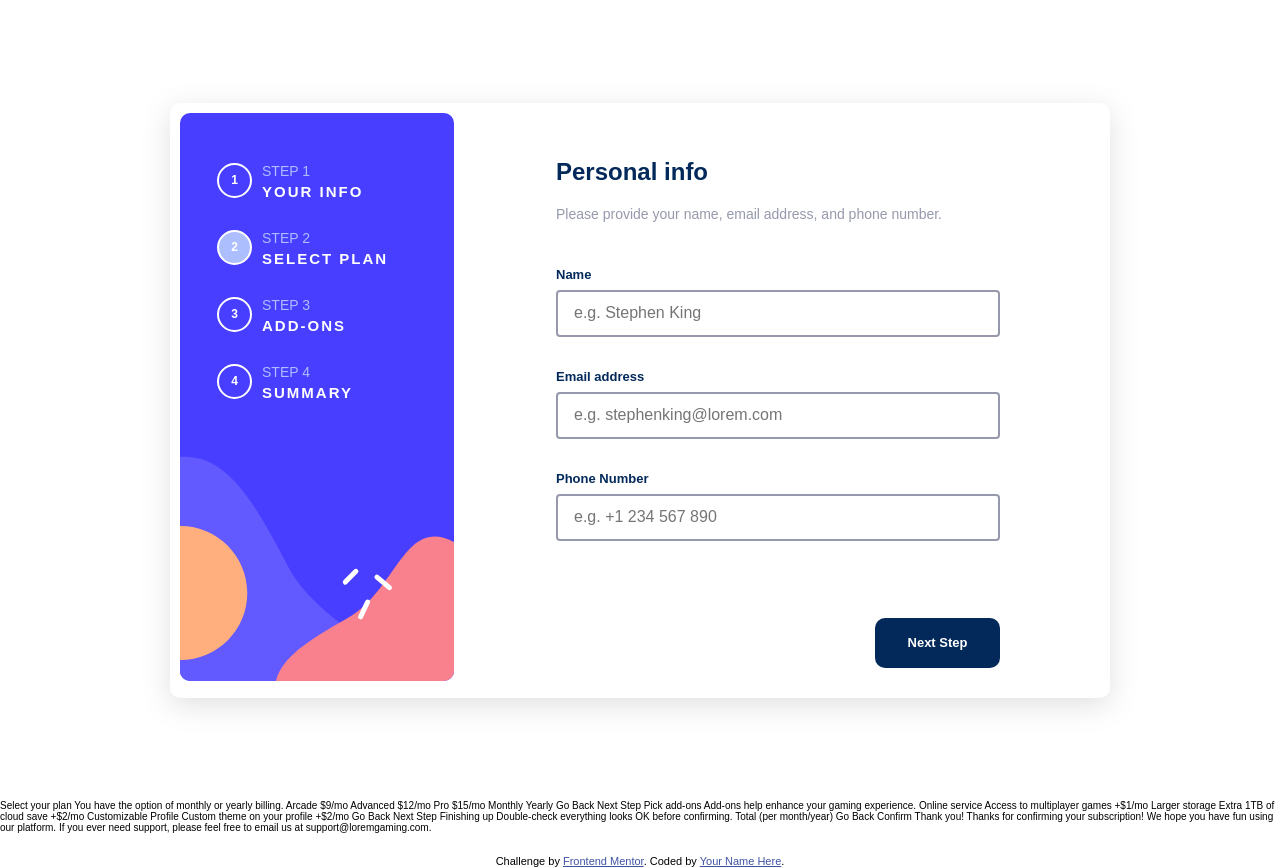
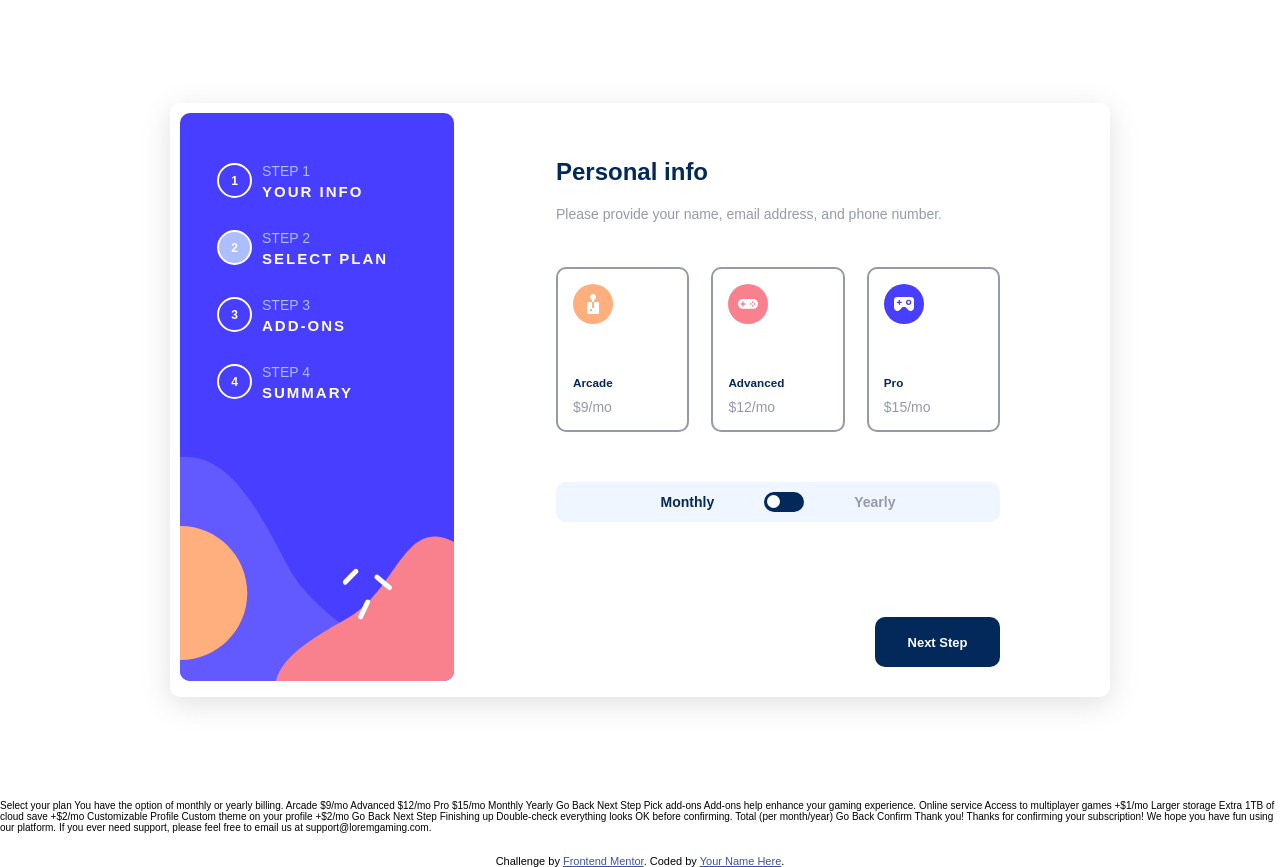
Before and after one commit to SatyapriyaMahato/multi-step-form, a plain HTML site: page index.html in a window 1280 px wide. Drawn offline with Linux system fonts and the light colour scheme.

Commit message:
add second step

```diff
--- a/app.js
+++ b/app.js
@@ -1,8 +1,8 @@
 const emailId = document.getElementById('user_email'),
     userPhone = document.getElementById('user_phone'),
+    nextBtn = document.getElementById('next_btn'),
     prevBtn = document.getElementById('prev_btn'),
-    nextBtn = document.getElementById('next_btn'),
-    form = document.getElementById('form_container');
+    form = document.getElementById('step_1');
 
 nextBtn.addEventListener('click', e => {
     const emailText = emailId.value.trim();
@@ -17,9 +17,13 @@ nextBtn.addEventListener('click', e => {
     }
 
 });
+
+prevBtn.addEventListener('click', e => {
+    form.style.display = "block";
+})
 function setSuccess() {
-    const form = document.getElementById('form_container');
     form.style.display = "none";
+    prevBtn.style.visibility = "visible";
     success_div = document.getElementById('div_success');
     success_div.style.display = "block";
 }
@@ -39,3 +43,19 @@ const validateEmail = (email) => {
             /^(([^<>()[\]\\.,;:\s@"]+(\.[^<>()[\]\\.,;:\s@"]+)*)|.(".+"))@((\[[0-9]{1,3}\.[0-9]{1,3}\.[0-9]{1,3}\.[0-9]{1,3}\])|(([a-zA-Z\-0-9]+\.)+[a-zA-Z]{2,}))$/
         );
 };
+
+
+const checkbox = document.getElementById('switch-rounded'),
+    monthlyParagraph = document.querySelector('.renewal p:first-child'),
+    yearlyParagraph = document.querySelector('.renewal p:last-child');
+
+checkbox.addEventListener('change', e => {
+    if (checkbox.checked) {
+        yearlyParagraph.style.color = 'hsl(213, 96%, 18%)';
+        monthlyParagraph.style.color = 'hsl(231, 11%, 63%)';
+    } else {
+        monthlyParagraph.style.color = 'hsl(213, 96%, 18%)';
+        yearlyParagraph.style.color = 'hsl(231, 11%, 63%)';
+
+    }
+});
--- a/index.html
+++ b/index.html
@@ -64,7 +64,8 @@
       </div>
 
       <div class="right">
-        <div id="form_container">
+
+        <div id="step_1">
           <h1 class="main_heading">Personal info</h1>
           <p class="heading_description">Please provide your name, email address, and phone number.</p>
 
@@ -86,6 +87,35 @@
             <input class="input-control" id="user_phone" type="text" placeholder="e.g. +1 234 567 890" />
 
           </form>
+        </div>
+        <div id="step_2">
+          <h1 class="main_heading">Personal info</h1>
+          <p class="heading_description">Please provide your name, email address, and phone number.</p>
+          <div class="plans">
+            <div class="plan">
+              <img src="./assets/images/icon-arcade.svg" alt="arcade_icon">
+              <h3>Arcade</h3>
+              <p>$9/mo</p>
+            </div>
+            <div class="plan">
+              <img src="./assets/images/icon-advanced.svg" alt="advanced_icon">
+              <h3>Advanced</h3>
+              <p>$12/mo</p>
+            </div>
+            <div class="plan">
+              <img src="./assets/images/icon-pro.svg" alt="pro_icon">
+              <h3>Pro</h3>
+              <p>$15/mo</p>
+            </div>
+          </div>
+        </div>
+        <div class="renewal">
+          <p> Monthly</p>
+          <span class="switch">
+            <input id="switch-rounded" type="checkbox" />
+            <label for="switch-rounded"></label>
+          </span>
+          <p> Yearly</p>
         </div>
         <div class="right_bottom">
           <button id="prev_btn" class="btn prev" type="submit">Go back</button>
--- a/styles.css
+++ b/styles.css
@@ -40,6 +40,12 @@ body {
 h1 {
     font-size: 2.4rem;
     color: var(--Marine-blue);
+}
+
+h3 {
+    font-weight: 700;
+    color: var(--Marine-blue);
+
 }
 
 P {
@@ -86,6 +92,10 @@ li {
 .right {
     width: 70%;
     padding: 45px 100px 20px 100px;
+}
+
+#step_1 {
+    display: none;
 }
 
 .main_heading {
@@ -135,6 +145,84 @@ input[type=text]:focus {
 
     border: 2px solid var(--Marine-blue);
 
+}
+
+.plans {
+    display: flex;
+    justify-content: space-between;
+}
+
+.plan {
+    width: 30%;
+    border: 2px solid var(--Cool-gray);
+    border-radius: 10px;
+    padding: 15px;
+}
+
+.plan img {
+    margin-bottom: 40px;
+}
+
+.plan h3 {
+    margin: 10px 0;
+}
+
+.renewal {
+    display: flex;
+    align-items: center;
+    justify-content: center;
+    gap: 5rem;
+    text-align: center;
+    background: var(--Magnolia);
+    margin: 50px 0;
+    padding: 10px;
+    border-radius: 10px;
+
+}
+
+.switch {
+    display: inline-block;
+}
+
+.switch input {
+    display: none;
+}
+
+.switch label {
+    display: block;
+    width: 40px;
+    height: 20px;
+    padding: 3px;
+    border-radius: 15px;
+    cursor: pointer;
+    transition: 0.3s;
+    background: var(--Marine-blue);
+}
+
+.switch label::after {
+    content: "";
+    display: inherit;
+    width: 13px;
+    height: 13px;
+    border-radius: 12px;
+    background: #ffffff;
+    transition: 0.3s;
+}
+
+
+.switch input:checked~label::after {
+    translate: 22px 0;
+    background: #ffffff;
+}
+
+.renewal p {
+    font-weight: 700;
+    ;
+    transition: color 0.3s;
+}
+
+.renewal p:first-child {
+    color: var(--Marine-blue);
 }
 
 .right_bottom {
```
